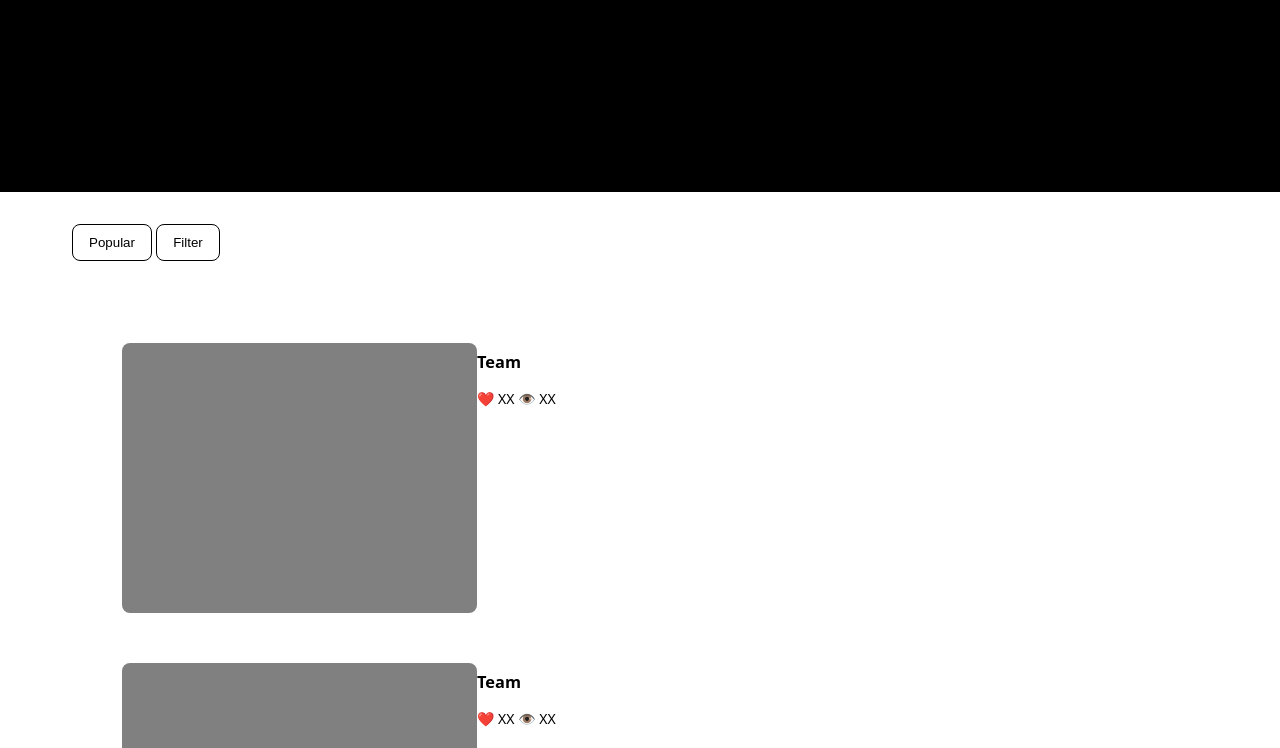
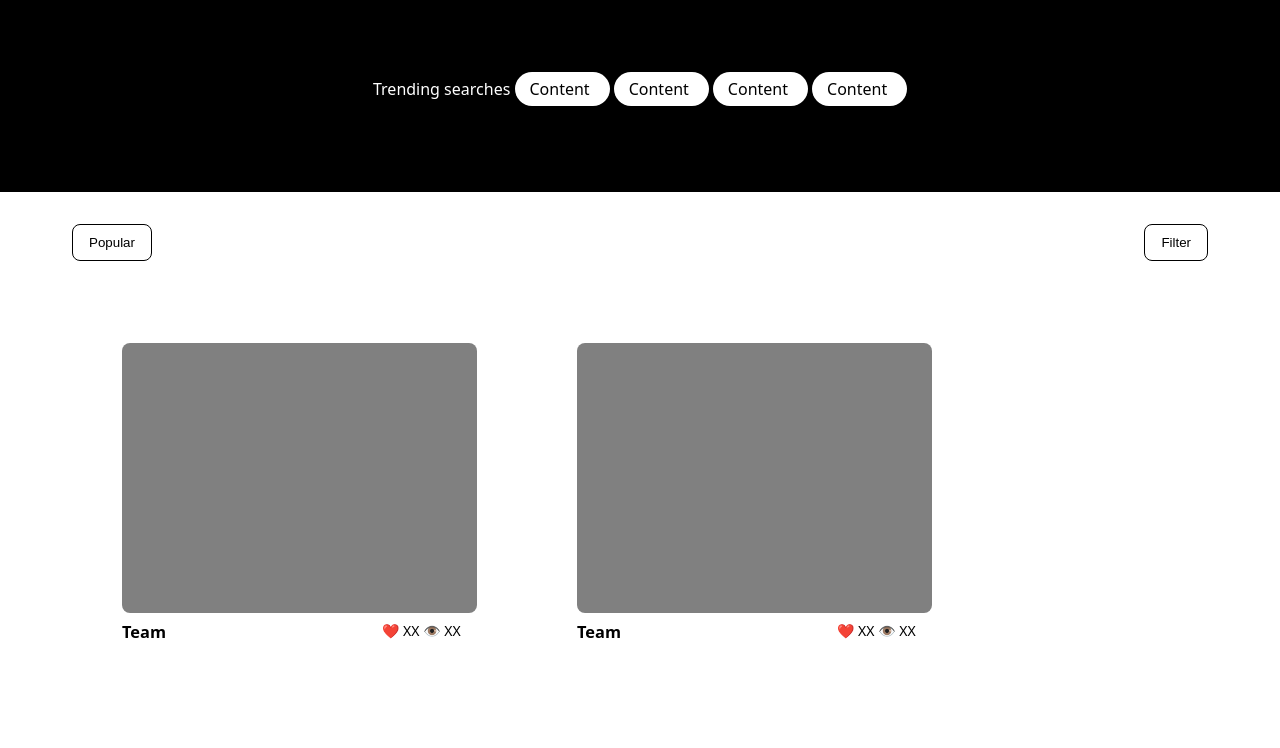
Before and after one commit to ambickham/flexbox-lab, a plain HTML site: page css/index.html in a window 1280 px wide. Shown: the part 352-1100 px from the top of the page. Drawn offline with Linux system fonts and the light colour scheme.

Commit message:
revised homework

```diff
--- a/css/index.html
+++ b/css/index.html
@@ -38,7 +38,7 @@
         <button id="sort">Popular</button>
         <button id="filter">Filter</button>
       </div>
-      <main>
+      <main class="card-container">
         <article class="card">
           <div class="img-placeholder"></div>
           <div class="card-footer">
--- a/css/style.css
+++ b/css/style.css
@@ -33,6 +33,10 @@
     height: 460px;
     background-color: black;
     color: white;
+    display: flex;
+    flex-direction: column;
+    justify-content: space-around;
+    align-items: center;
     padding: 40px 72px;
   }
 
@@ -61,8 +65,10 @@
     padding: 0 24px;
   }
 
-  main {
+ .card-container {
     background-color: white;
+    display: flex;
+    flex-wrap: wrap;
     padding: 32px 72px;
   }
 
@@ -76,9 +82,8 @@
   }
 
   .card {
-    display: flex;
-    flex-direction: row;
     margin: 50px;
+    flex: 0, 1, 65%;
   }
   .img-placeholder {
     width: 355px;
@@ -89,6 +94,8 @@
 
   .card-footer {
     font-size: 14px;
+    display: flex;
+    justify-content: space-between;
   }
 
   .card-footer * {
@@ -99,6 +106,8 @@
     padding: 32px 72px 0;
     background-color: white;
     align-items: center;
+    display: flex;
+    justify-content: space-between;
   }
 
   #subnav button {
```
